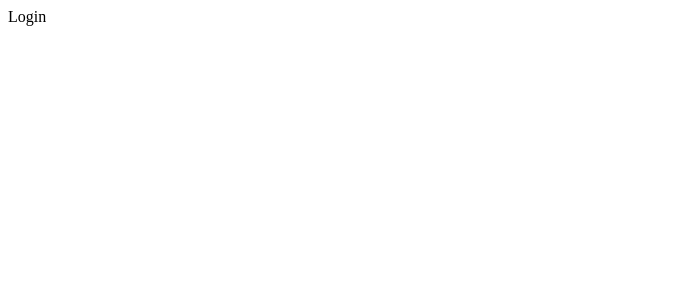
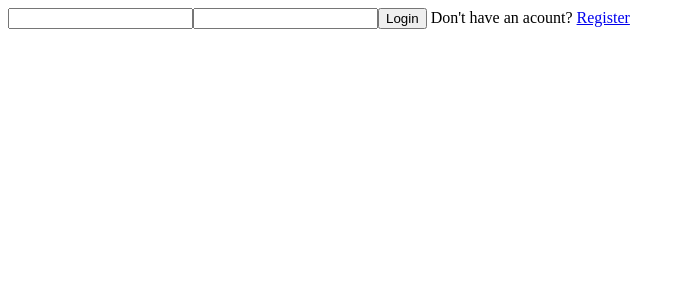
Before and after one commit to zajacHubert/Animal-blog-front, a React (Create React App) app: page /login in a window 1280 px wide. Shown: the top 300 px of the page, without its empty margins (0-685 px from the left). Built offline with nearby package versions, Linux system fonts and the light colour scheme.

Commit message:
Set redirect after login

```diff
--- a/src/pages/Login/Login.tsx
+++ b/src/pages/Login/Login.tsx
@@ -1,8 +1,43 @@
-import React from 'react'
+import React, { useState } from 'react';
+import axios from 'axios';
+import { yupResolver } from '@hookform/resolvers/yup';
+import * as yup from "yup";
+import { SubmitHandler, useForm } from 'react-hook-form';
+import { Link, useNavigate } from 'react-router-dom';
+import { UserToLogin, UserToRegister } from '../../types/user';
+
+const schema = yup.object({
+    username: yup.string().required().max(10),
+    password: yup.string().required().max(255),
+}).required();
 
 const Login = () => {
+    const { register, handleSubmit, formState: { errors } } = useForm<UserToRegister>({
+        resolver: yupResolver(schema),
+    });
+    const navigate = useNavigate();
+    const [err, setErr] = useState('');
+
+
+
+    const onSubmit: SubmitHandler<UserToLogin> = async (data) => {
+        try {
+            await axios.post('http://localhost:3001/auth/login', data);
+            navigate('/');
+        } catch (err: any) {
+            setErr(err.response.data);
+        }
+    }
+
     return (
-        <div>Login</div>
+        <form onSubmit={handleSubmit(onSubmit)}>
+            <input type="text" {...register('username', { required: true, maxLength: 45 })} />
+            {errors.username && <p>{errors.username?.message}</p>}
+            <input type="text" {...register('password', { required: true, maxLength: 255 })} />
+            {errors.password && <p>{errors.password?.message}</p>}
+            <button>Login</button> <span>Don't have an acount? <Link to='/register'>Register</Link></span>
+            {err && <p>{err}</p>}
+        </form>
     )
 }
 
```
